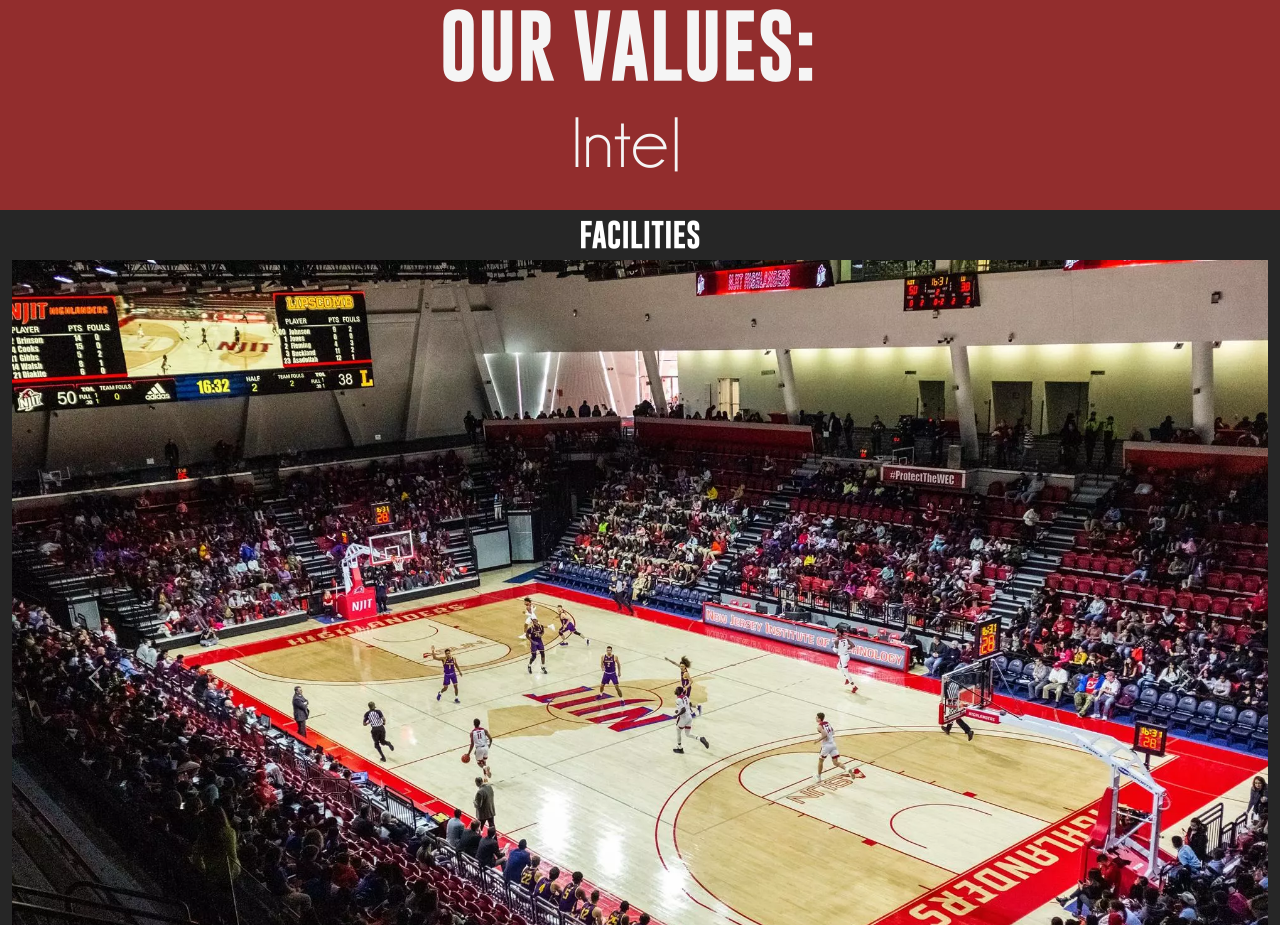
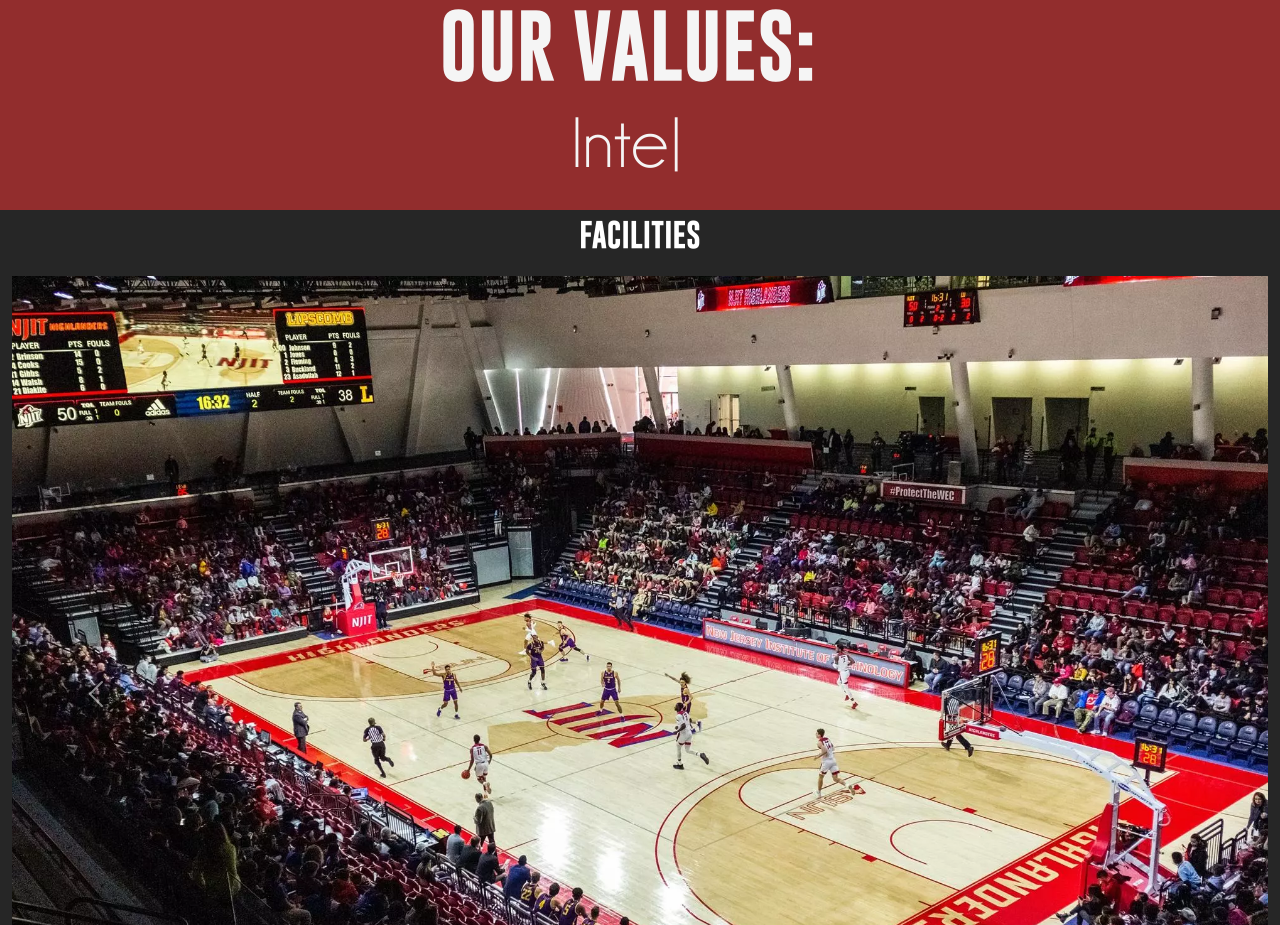
Before and after one commit to ayatsakalla/College-Website, a plain HTML site: page index.html in a window 1280 px wide. Shown: the part 935-1860 px from the top of the page. Drawn offline with nearby package versions, Linux system fonts and the light colour scheme.

Commit message:
still cant figure it out...

```diff
--- a/index.html
+++ b/index.html
@@ -198,7 +198,7 @@
       <!-- facilities title -->
       <h3 id="facilities" class="goBold text-center text-white mt-2">FACILITIES</h3>
 
-      <div id="carouselExampleCaptions" class="carousel slide" data-ride="carousel">
+      <div id="carouselExampleCaptions" class="carousel slide mt-3 mb-3" data-ride="carousel">
         <div class="carousel-indicators">
           <button type="button" data-bs-target="#carouselExampleCaptions" data-bs-slide-to="0" class="active"
             aria-current="true" aria-label="Slide 1"></button>
@@ -389,6 +389,7 @@
   </div>
 
 
+
   <!-- Bootstrap JavaScript Libraries -->
   <script src="https://cdn.jsdelivr.net/npm/@popperjs/core@2.11.8/dist/umd/popper.min.js"
     integrity="sha384-I7E8VVD/ismYTF4hNIPjVp/Zjvgyol6VFvRkX/vR+Vc4jQkC+hVqc2pM8ODewa9r"
```
